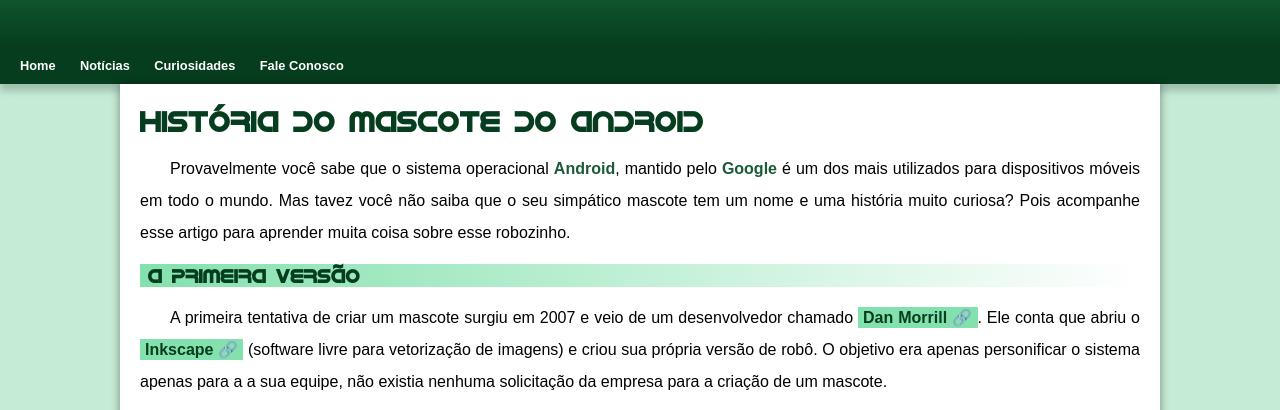
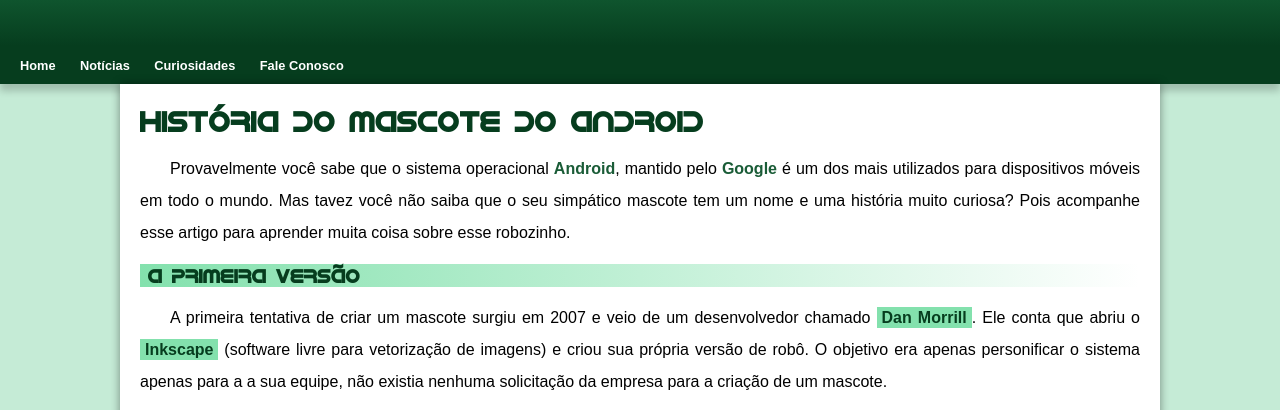
Before and after one commit to magaldimagno/d010, a plain HTML site: page index.html in a window 1280 px wide. Shown: the part 164-574 px from the top of the page. Drawn offline with Linux system fonts and the light colour scheme.

Commit message:
Update style.css

```diff
--- a/estilo/style.css
+++ b/estilo/style.css
@@ -127,8 +127,8 @@ main a:hover {
     color: var(--cor4);
 }
 
-main a::after {
-    content: ' 🔗';
+main a.externo::after {
+    content: '\00A0\1F517';
 }
 
 main img {
```
